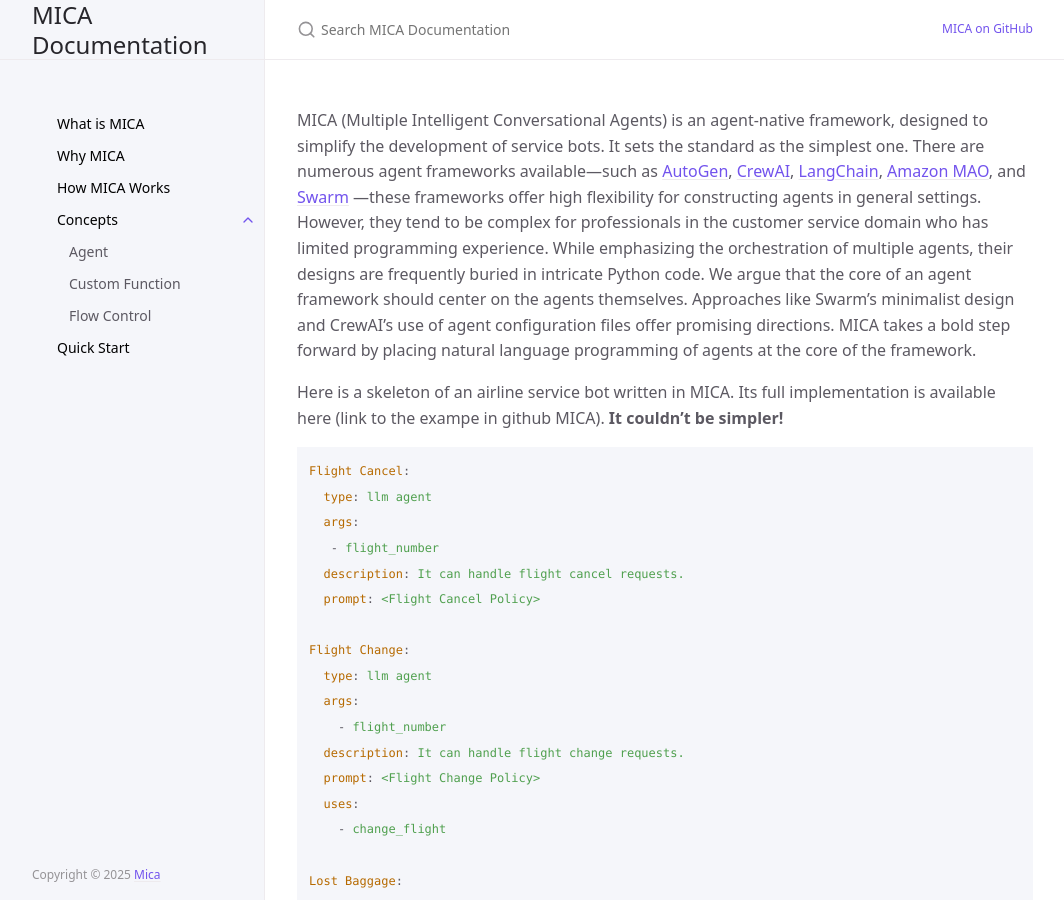
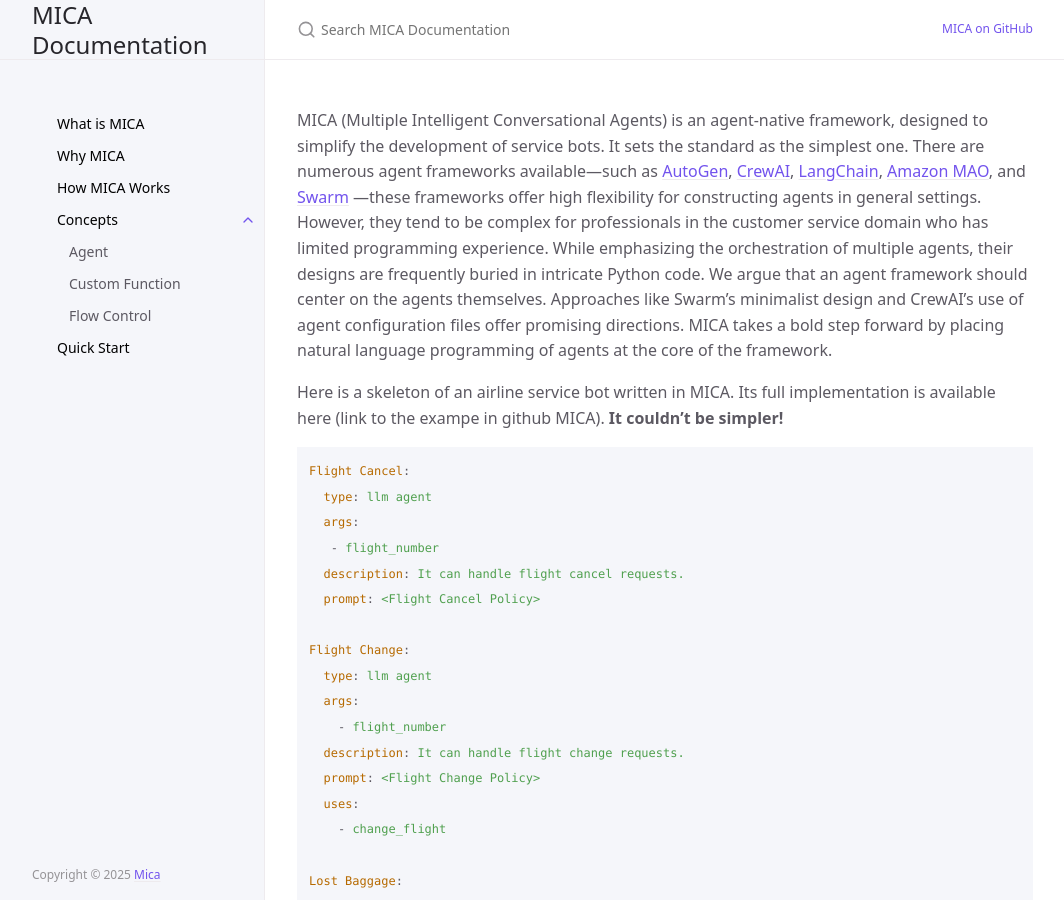
Before and after one commit to Mica-labs/Mica-labs.github.io, a Jekyll site: the page built from index.md, in a window 1280 px wide and 900 px high. Shown: the whole window, without its empty margins (107-1171 px from the left). Built offline with Jekyll 4.4.1, drawn with Linux system fonts in a browser that asks for light colours; cached includes are drawn as plain includes.

Commit message:
Update index.md

```diff
--- a/index.md
+++ b/index.md
@@ -6,7 +6,7 @@ description: "The Enterprise Level Agentic Solution"
 permalink: /
 ---
 
-MICA (Multiple Intelligent Conversational Agents) is an agent-native framework, designed to simplify the development of service bots.  It sets the standard as the simplest one.  There are numerous agent frameworks available—such as [AutoGen](https://github.com/microsoft/autogen), [CrewAI](https://github.com/crewAIInc/crewAI), [LangChain](https://github.com/langchain-ai/langchain), [Amazon MAO](https://github.com/awslabs/multi-agent-orchestrator), and [Swarm](https://github.com/openai/swarm) —these frameworks offer high flexibility for constructing agents in general settings. However, they tend to be complex for professionals in the customer service domain who has limited programming experience. While emphasizing the orchestration of multiple agents, their designs are frequently buried in intricate Python code.  We argue that the core of an agent framework should center on the agents themselves. Approaches like Swarm’s minimalist design and CrewAI’s use of agent configuration files offer promising directions.  MICA takes a bold step forward by placing natural language programming of agents at the core of the framework.
+MICA (Multiple Intelligent Conversational Agents) is an agent-native framework, designed to simplify the development of service bots.  It sets the standard as the simplest one.  There are numerous agent frameworks available—such as [AutoGen](https://github.com/microsoft/autogen), [CrewAI](https://github.com/crewAIInc/crewAI), [LangChain](https://github.com/langchain-ai/langchain), [Amazon MAO](https://github.com/awslabs/multi-agent-orchestrator), and [Swarm](https://github.com/openai/swarm) —these frameworks offer high flexibility for constructing agents in general settings. However, they tend to be complex for professionals in the customer service domain who has limited programming experience. While emphasizing the orchestration of multiple agents, their designs are frequently buried in intricate Python code.  We argue that an agent framework should center on the agents themselves. Approaches like Swarm’s minimalist design and CrewAI’s use of agent configuration files offer promising directions.  MICA takes a bold step forward by placing natural language programming of agents at the core of the framework.
 
 Here is a skeleton of an airline service bot written in MICA. Its full implementation is available here (link to the exampe in github MICA). **It couldn't be simpler!**
 
```
